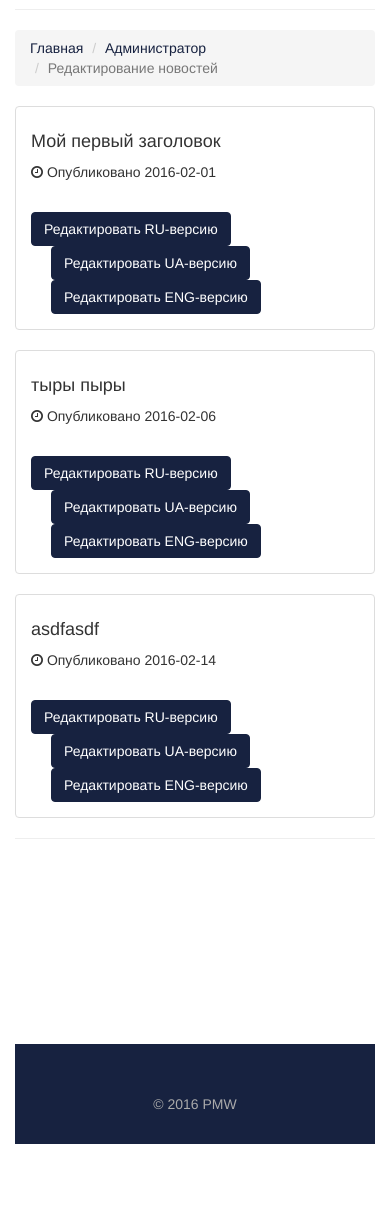
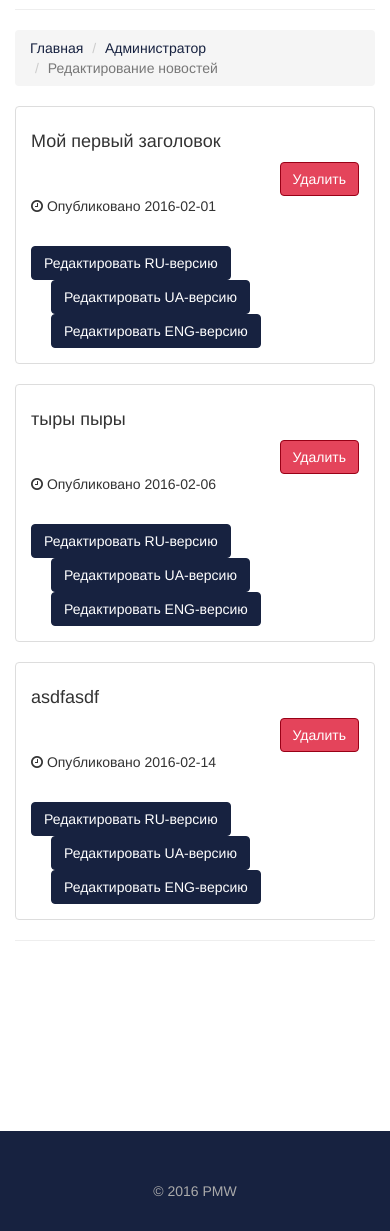
Before and after one commit to Boleiko-Nastia/conference, a PHP site: page /admin/edit_news.php in a window 390 px wide. Shown: the part 374-1605 px from the top of the page. Before the commit the page ends 1518 px from the top, so only its background shows below. Run offline with PHP 8.4, Linux system fonts and the light colour scheme; the visitor is signed in with stand-in values (Sample User, id 1); data comes from the database, SQL or seed files in the repository; data that the repository does not hold is empty.

Commit message:
Deleting news feature

```diff
--- a/admin/templates/edit_news.template.php
+++ b/admin/templates/edit_news.template.php
@@ -84,13 +84,12 @@
                 </ol>
 
             <!-- Contact Details Column -->
-                <div class="col-sm-12 del-pad-x">
-
-                    <!--Example for editing news
+                    <?php foreach($articles as $ak => $av): ?>
+                        <div class="col-sm-12 del-pad-x">
                             <div class="thumbnail pad-15">
                                 <div class-"col-sm-12">
                                     <div class="row">
-                                        <div class="col-sm-8"><h4>Название новости №1 Пример</h4></div>
+                                        <div class="col-sm-8"><h4><?=$av['title']?></h4></div>
                                         <div class="col-sm-4">
                                             <a href="#">
                                                 <button type="submit" class="btn btn-primary red-button pull-right" data-toggle="modal" data-target="#delete_news">Удалить</button>
@@ -105,11 +104,11 @@
                                                         <h4 class="modal-title" id="delete news#1">Подтверждение удаления</h4>
                                                     </div>
                                                 <div class="modal-body">
-                                                <p>Вы действительно хотите удалить новость "Название новости №1 Пример"?</p>
+                                                <p>Вы действительно хотите удалить новость "<?=$av['title']?>"?</p>
                                                 </div>
                                               <div class="modal-footer">
-                                                <button type="button" class="btn btn-primary red-button" data-dismiss="modal">Удалить</button>
-                                                <button type="button" class="btn btn-primary blue-button">Отмена</button>
+                                                <button type="button" class="btn btn-primary red-button" onclick="delNews(<?=$ak?>)" data-dismiss="modal">Удалить</button>
+                                                <button type="button" class="btn btn-primary blue-button" data-dismiss="modal">Отмена</button>
                                               </div>
                                             </div>
                                           </div>
@@ -117,37 +116,16 @@
 
                                     </div>
 
-                                    <p><i class="fa fa-clock-o"></i> Опубликовано 2016-03-17</p><br>
+                                    <p><i class="fa fa-clock-o"></i> Опубликовано <?=$av['date_create']?></p><br>
                                     <div class="controls">
-                                        <a href="edit_news_RU.php"><button type="submit" class="btn btn-primary blue-button">Редактировать RU-версию</button></a>
-                                        <a href="edit_news_UA.php"><button type="submit" class="btn btn-primary blue-button mg-l-20">Редактировать UA-версию</button></a>
-                                        <a href="edit_news_ENG.php"><button type="submit" class="btn btn-primary blue-button mg-l-20">Редактировать ENG-версию</button></a>
+                                        <a href="edit_news_translation.php?article=<?=$ak?>&lang=ru"><button type="submit" class="btn btn-primary blue-button">Редактировать RU-версию</button></a>
+                                        <a href="edit_news_translation.php?article=<?=$ak?>&lang=ua"><button type="submit" class="btn btn-primary blue-button mg-l-20">Редактировать UA-версию</button></a>
+                                        <a href="edit_news_translation.php?article=<?=$ak?>&lang=en"><button type="submit" class="btn btn-primary blue-button mg-l-20">Редактировать ENG-версию</button></a>
                                     </div>
                                 </div>
+
                             </div>
-                    -->
-
-                        <?php
-                            foreach($articles as $ak => $av) {
-                                echo '<div class="control-group form-group">';
-                                echo '<div class="thumbnail pad-15">';
-                                echo '<div class-"col-sm-12">';
-                                echo '<h4>'.$av['title'].'</h4>';
-                                echo '<p><i class="fa fa-clock-o"></i> Опубликовано '.$av['date_create'].'</p><br>';
-                                echo '<div class="controls">
-                                        <a href="edit_news_translation.php?article='.$ak.'&lang=ru"><button type="submit" class="btn btn-primary blue-button">Редактировать RU-версию</button></a>
-                                        <a href="edit_news_translation.php?article='.$ak.'&lang=ua"><button type="submit" class="btn btn-primary blue-button mg-l-20">Редактировать UA-версию</button></a>
-                                        <a href="edit_news_translation.php?article='.$ak.'&lang=en"><button type="submit" class="btn btn-primary blue-button mg-l-20">Редактировать ENG-версию</button></a>
-                                    </div>
-                                    </div>
-                                    </div>';
-                            }
-                        ?>
-
-
-
-
-
+                    <?php endforeach; ?>
 
                 </div>
                 </div>
@@ -180,6 +158,18 @@
     <!-- Contact Form JavaScript -->
     <!-- Do not edit these files! In order to set the email address and subject line for the contact form go to the bin/contact_me.php file. -->
     <script src="../../js/jqBootstrapValidation.js"></script>
+    <script>
+        function delNews(id){
+            $.ajax({
+                type: 'post',
+                url: '../admin/bin/del_news.php',
+                data: {id : id},
+                success: function (data) {
+                    location.reload();
+                }
+            });
+        }
+    </script>
 <!--    <script src="../js/contact_me.js"></script>-->
 
 </body>
```
Also changed, not shown: admin/models/add_news.model.php (+8 -0 lines), 1 other file.
